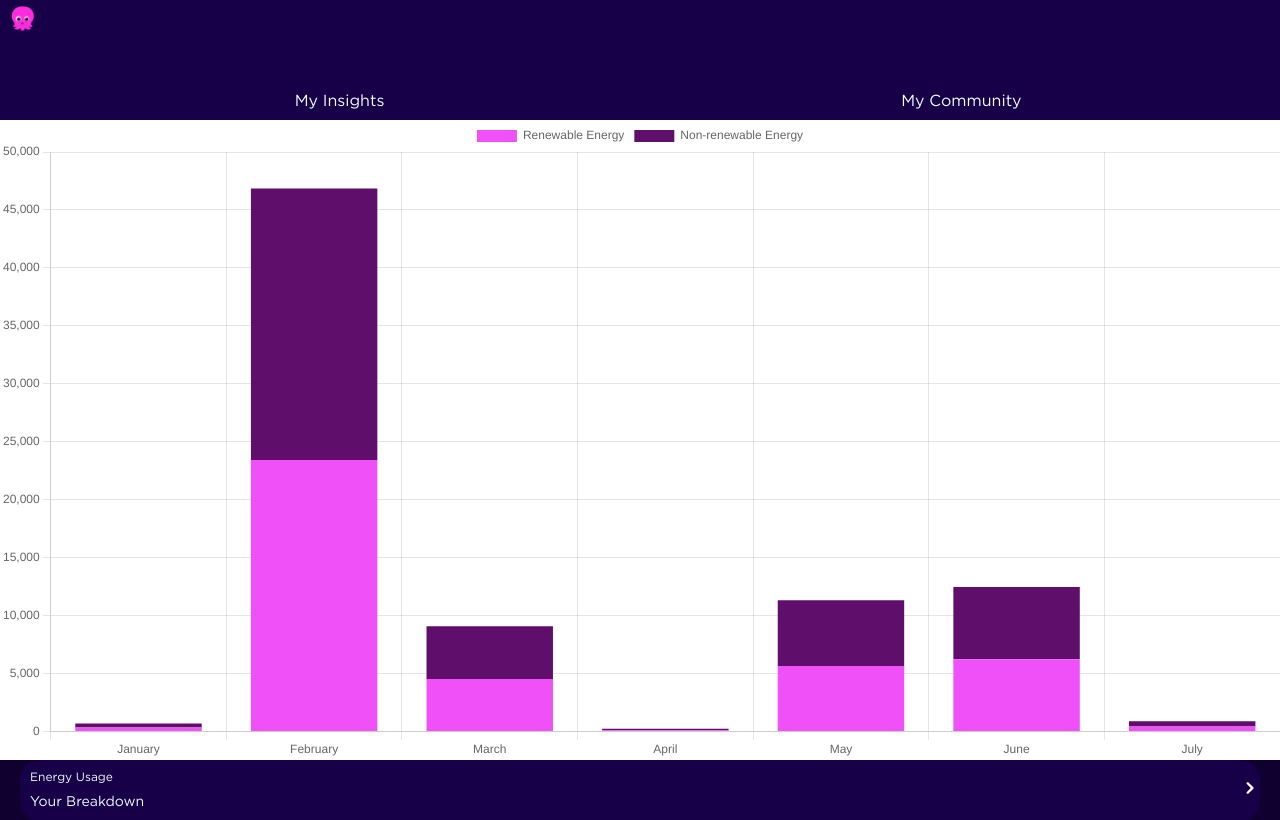
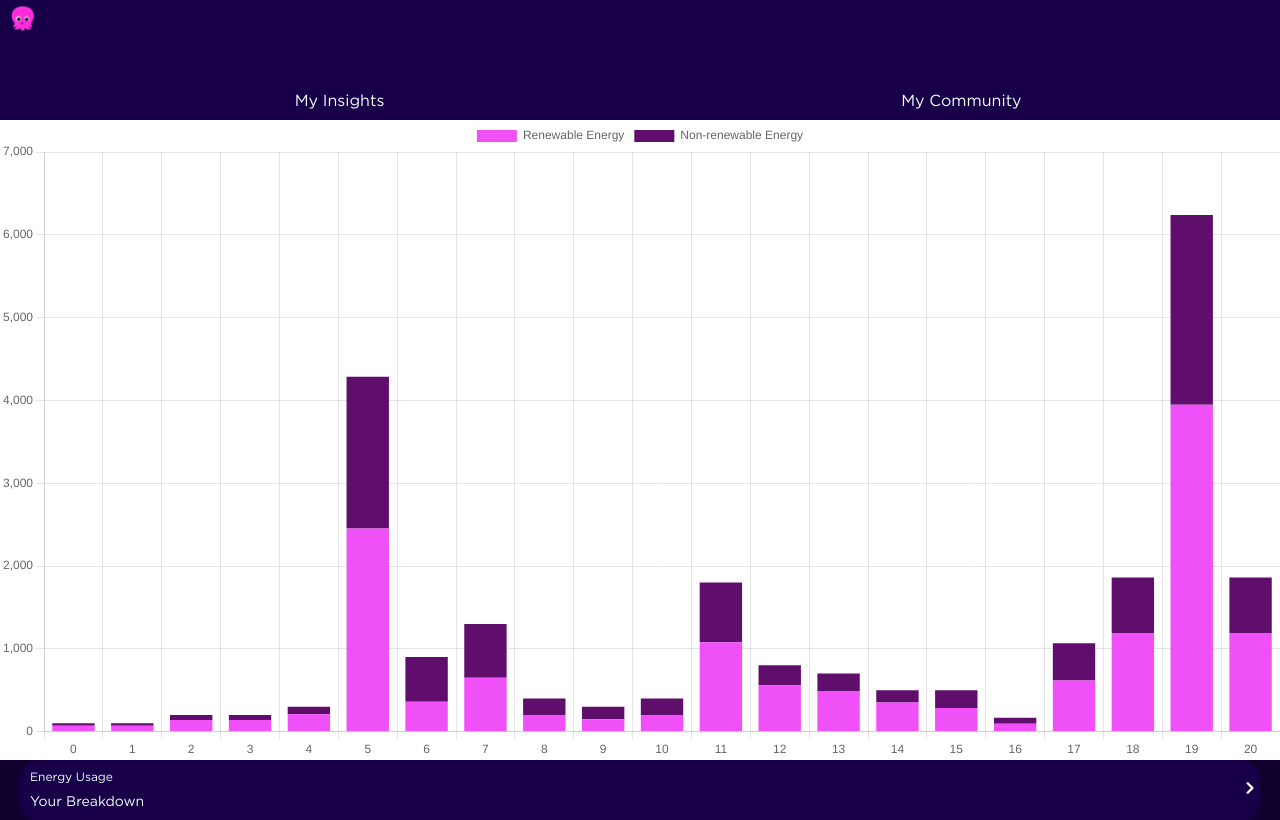
Before and after one commit to mescad/octopus-energy--project-client, a React (Create React App) app: page / in a window 1280 px wide. Shown: the top 820 px of the page. Built offline with nearby package versions, Linux system fonts and the light colour scheme.

Commit message:
Clean and connect data to the chart

```diff
--- a/src/assets/data/user-consumption.json
+++ b/src/assets/data/user-consumption.json
@@ -1,62 +1,6 @@
 {
     "data": {
       "smartMeterTelemetry": [
-        {
-          "readAt": "2023-08-12T20:25:00+00:00",
-          "consumption": "21924881.90",
-          "consumptionDelta": "0.00",
-          "renewable": "0.00",
-          "non-renewable": "0.00"
-        },
-        {
-          "readAt": "2023-08-12T20:55:00+00:00",
-          "consumption": "21924881.90",
-          "consumptionDelta": "0.00",
-          "renewable": "0.00",
-          "non-renewable": "0.00"
-        },
-        {
-          "readAt": "2023-08-12T21:25:00+00:00",
-          "consumption": "21924881.90",
-          "consumptionDelta": "0.00",
-          "renewable": "0.00",
-          "non-renewable": "0.00"
-        },
-        {
-          "readAt": "2023-08-12T21:55:00+00:00",
-          "consumption": "21924881.90",
-          "consumptionDelta": "0.00",
-          "renewable": "0.00",
-          "non-renewable": "0.00"
-        },
-        {
-          "readAt": "2023-08-12T22:25:00+00:00",
-          "consumption": "21924881.90",
-          "consumptionDelta": "0.00",
-          "renewable": "0.00",
-          "non-renewable": "0.00"
-        },
-        {
-          "readAt": "2023-08-12T22:55:00+00:00",
-          "consumption": "21924881.90",
-          "consumptionDelta": "0.00",
-          "renewable": "0.00",
-          "non-renewable": "0.00"
-        },
-        {
-          "readAt": "2023-08-12T23:25:00+00:00",
-          "consumption": "21924881.90",
-          "consumptionDelta": "0.00",
-          "renewable": "0.00",
-          "non-renewable": "0.00"
-        },
-        {
-          "readAt": "2023-08-12T23:55:00+00:00",
-          "consumption": "21924881.90",
-          "consumptionDelta": "0.00",
-          "renewable": "0.00",
-          "non-renewable": "0.00"
-        },
         {
           "readAt": "2023-08-13T00:25:00+00:00",
           "consumption": "21924881.90",
@@ -67,9 +11,9 @@
         {
           "readAt": "2023-08-13T00:55:00+00:00",
           "consumption": "21924881.90",
-          "consumptionDelta": "0.00",
-          "renewable": "0.00",
-          "non-renewable": "0.00"
+          "consumptionDelta": "100.3100",
+          "renewable": "0.70",
+          "non-renewable": "0.30"
         },
         {
           "readAt": "2023-08-13T01:25:00+00:00",
@@ -81,9 +25,9 @@
         {
           "readAt": "2023-08-13T01:55:00+00:00",
           "consumption": "21924881.90",
-          "consumptionDelta": "0.00",
-          "renewable": "0.00",
-          "non-renewable": "0.00"
+          "consumptionDelta": "100.3100",
+          "renewable": "0.70",
+          "non-renewable": "0.30"
         },
         {
           "readAt": "2023-08-13T02:25:00+00:00",
@@ -95,9 +39,9 @@
         {
           "readAt": "2023-08-13T02:55:00+00:00",
           "consumption": "21924881.90",
-          "consumptionDelta": "0.00",
-          "renewable": "0.00",
-          "non-renewable": "0.00"
+          "consumptionDelta": "200.3100",
+          "renewable": "0.70",
+          "non-renewable": "0.30"
         },
         {
           "readAt": "2023-08-13T03:25:00+00:00",
@@ -109,9 +53,9 @@
         {
           "readAt": "2023-08-13T03:55:00+00:00",
           "consumption": "21924881.90",
-          "consumptionDelta": "0.00",
-          "renewable": "0.00",
-          "non-renewable": "0.00"
+          "consumptionDelta": "200.3100",
+          "renewable": "0.70",
+          "non-renewable": "0.30"
         },
         {
           "readAt": "2023-08-13T04:25:00+00:00",
@@ -123,9 +67,9 @@
         {
           "readAt": "2023-08-13T04:55:00+00:00",
           "consumption": "21924881.90",
-          "consumptionDelta": "0.00",
-          "renewable": "0.00",
-          "non-renewable": "0.00"
+          "consumptionDelta": "300.3100",
+          "renewable": "0.70",
+          "non-renewable": "0.30"
         },
         {
           "readAt": "2023-08-13T05:25:00+00:00",
@@ -151,9 +95,9 @@
         {
           "readAt": "2023-08-13T06:55:00+00:00",
           "consumption": "21929168.18",
-          "consumptionDelta": "0.00",
-          "renewable": "0.00",
-          "non-renewable": "0.00"
+          "consumptionDelta": "900.3100",
+          "renewable": "0.40",
+          "non-renewable": "0.60"
         },
         {
           "readAt": "2023-08-13T07:25:00+00:00",
@@ -165,9 +109,9 @@
         {
           "readAt": "2023-08-13T07:55:00+00:00",
           "consumption": "21929168.18",
-          "consumptionDelta": "0.00",
-          "renewable": "0.00",
-          "non-renewable": "0.00"
+          "consumptionDelta": "1300.3100",
+          "renewable": "0.50",
+          "non-renewable": "0.50"
         },
         {
           "readAt": "2023-08-13T08:25:00+00:00",
@@ -179,9 +123,9 @@
         {
           "readAt": "2023-08-13T08:55:00+00:00",
           "consumption": "21929168.18",
-          "consumptionDelta": "0.00",
-          "renewable": "0.00",
-          "non-renewable": "0.00"
+          "consumptionDelta": "400.3100",
+          "renewable": "0.50",
+          "non-renewable": "0.50"
         },
         {
           "readAt": "2023-08-13T09:25:00+00:00",
@@ -193,9 +137,9 @@
         {
           "readAt": "2023-08-13T09:55:00+00:00",
           "consumption": "21929168.18",
-          "consumptionDelta": "0.00",
-          "renewable": "0.00",
-          "non-renewable": "0.00"
+          "consumptionDelta": "300.3100",
+          "renewable": "0.50",
+          "non-renewable": "0.50"
         },
         {
           "readAt": "2023-08-13T10:25:00+00:00",
@@ -207,9 +151,9 @@
         {
           "readAt": "2023-08-13T10:55:00+00:00",
           "consumption": "21929168.18",
-          "consumptionDelta": "0.00",
-          "renewable": "0.00",
-          "non-renewable": "0.00"
+          "consumptionDelta": "400.3100",
+          "renewable": "0.50",
+          "non-renewable": "0.50"
         },
         {
           "readAt": "2023-08-13T11:25:00+00:00",
@@ -221,9 +165,9 @@
         {
           "readAt": "2023-08-13T11:55:00+00:00",
           "consumption": "21929168.18",
-          "consumptionDelta": "0.00",
-          "renewable": "0.00",
-          "non-renewable": "0.00"
+          "consumptionDelta": "1800.3100",
+          "renewable": "0.60",
+          "non-renewable": "0.40"
         },
         {
           "readAt": "2023-08-13T12:25:00+00:00",
@@ -235,9 +179,9 @@
         {
           "readAt": "2023-08-13T12:55:00+00:00",
           "consumption": "21929168.18",
-          "consumptionDelta": "0.00",
-          "renewable": "0.00",
-          "non-renewable": "0.00"
+          "consumptionDelta": "800.3100",
+          "renewable": "0.70",
+          "non-renewable": "0.30"
         },
         {
           "readAt": "2023-08-13T13:25:00+00:00",
@@ -249,9 +193,9 @@
         {
           "readAt": "2023-08-13T13:55:00+00:00",
           "consumption": "21929168.18",
-          "consumptionDelta": "0.00",
-          "renewable": "0.00",
-          "non-renewable": "0.00"
+          "consumptionDelta": "700.3100",
+          "renewable": "0.70",
+          "non-renewable": "0.30"
         },
         {
           "readAt": "2023-08-13T14:25:00+00:00",
@@ -263,9 +207,9 @@
         {
           "readAt": "2023-08-13T14:55:00+00:00",
           "consumption": "21929168.18",
-          "consumptionDelta": "0.00",
-          "renewable": "0.00",
-          "non-renewable": "0.00"
+          "consumptionDelta": "500.3100",
+          "renewable": "0.70",
+          "non-renewable": "0.30"
         },
         {
           "readAt": "2023-08-13T15:25:00+00:00",
@@ -277,9 +221,9 @@
         {
           "readAt": "2023-08-13T15:55:00+00:00",
           "consumption": "21929168.18",
-          "consumptionDelta": "0.00",
-          "renewable": "0.00",
-          "non-renewable": "0.00"
+          "consumptionDelta": "500.3100",
+          "renewable": "0.57",
+          "non-renewable": "0.43"
         },
         {
           "readAt": "2023-08-13T16:25:00+00:00",
@@ -291,9 +235,9 @@
         {
           "readAt": "2023-08-13T16:55:00+00:00",
           "consumption": "21929168.18",
-          "consumptionDelta": "0.00",
-          "renewable": "0.00",
-          "non-renewable": "0.00"
+          "consumptionDelta": "168.3100",
+          "renewable": "0.57",
+          "non-renewable": "0.43"
         },
         {
           "readAt": "2023-08-13T17:25:00+00:00",
@@ -319,9 +263,9 @@
         {
           "readAt": "2023-08-13T18:55:00+00:00",
           "consumption": "21930234.14",
-          "consumptionDelta": "0.00",
-          "renewable": "0.00",
-          "non-renewable": "0.00"
+          "consumptionDelta": "1860.6500",
+          "renewable": "0.64",
+          "non-renewable": "0.36"
         },
         {
           "readAt": "2023-08-13T19:25:00+00:00",
@@ -340,6 +284,13 @@
         {
           "readAt": "2023-08-13T20:25:00+00:00",
           "consumption": "21936472.81",
+          "consumptionDelta": "1860.6500",
+          "renewable": "0.64",
+          "non-renewable": "0.36"
+        },
+        {
+          "readAt": "2023-08-13T20:55:00+00:00",
+          "consumption": "21924881.90",
           "consumptionDelta": "0.00",
           "renewable": "0.00",
           "non-renewable": "0.00"
--- a/src/components/Chart/Chart.js
+++ b/src/components/Chart/Chart.js
@@ -1,4 +1,4 @@
-import React, { useEffect, useState } from 'react';
+import React, { useEffect, useState } from "react";
 import {
 	Chart as ChartJS,
 	CategoryScale,
@@ -7,12 +7,12 @@ import {
 	Title,
 	Tooltip,
 	Legend,
-} from 'chart.js';
-import { Bar } from 'react-chartjs-2';
-import dataJson from "../../assets/data/user-consumption.json"
-import { useNavigate } from 'react-router';
+} from "chart.js";
+import { Bar } from "react-chartjs-2";
+import dataJson from "../../assets/data/user-consumption.json";
+import moment from "moment/moment";
 
-function Chart(){
+function Chart() {
 	ChartJS.register(
 		CategoryScale,
 		LinearScale,
@@ -22,22 +22,59 @@ function Chart(){
 		Legend
 	);
 
-    const [label, setLabel] = useState([]);
+	const [isLoading, setIsLoading] = useState(true);
+	const [chartData, setChartData] = useState(null);
 
-    // useEffect(()=>{
-    //     const usages = dataJson.data.smartMeterTelemetry;
-    //     usages.forEach((usage)=>{
-    //         console.log(usage);
-    //         setLabel()
-    //     })
-    // },[])
+	useEffect(() => {
+		const usages = dataJson.data.smartMeterTelemetry;
+		let labels = [];
+		let renewableData = [];
+		let nonRenewableData = [];
+		usages.forEach((usage) => {
+			console.log(usage);
+			const thisTime = usage.readAt;
+			const consumptionDelta = usage.consumptionDelta;
+			const renewable = consumptionDelta * Number(usage.renewable);
+			const nonRenewable = consumptionDelta * Number(usage["non-renewable"]);
+			const hour = moment(thisTime).hour();
+			const hourIndex = labels.indexOf(hour);
+            const labelLength = labels.length;
+			console.log(hourIndex);
+			if (hourIndex === -1) {
+				labels.push(hour);
+				renewableData.push(renewable);
+				nonRenewableData.push(nonRenewable);
+			}
+			if (hourIndex !== -1) {
+                renewableData[labelLength-1] = renewableData[labelLength-1] + renewable;
+                nonRenewableData[labelLength-1] = nonRenewableData[labelLength-1] + nonRenewable;
+			}
+		});
+		console.log(labels);
 
+		setChartData({
+			labels,
+			datasets: [
+				{
+					label: "Renewable Energy",
+					data: renewableData,
+					backgroundColor: "#F050F8",
+				},
+				{
+					label: "Non-renewable Energy",
+					data: nonRenewableData,
+					backgroundColor: "#600E6B",
+				},
+			],
+		});
+
+		setIsLoading(false);
+	}, []);
 
 	const options = {
 		plugins: {
 			title: {
 				display: false,
-        //   text: 'Chart.js Bar Chart - Stacked',
 			},
 		},
 		responsive: true,
@@ -51,26 +88,11 @@ function Chart(){
 		},
 	};
 
-    const labels = ['January', 'February', 'March', 'April', 'May', 'June', 'July'];
+	if (isLoading) {
+		return;
+	}
 
-    const data = {
-      labels,
-      datasets: [
-        {
-          label: 'Renewable Energy',
-          data: [345,23423,4545,123,5664,6234,444],
-          backgroundColor: '#F050F8',
-        },
-        {
-          label: 'Non-renewable Energy',
-          data: [345,23423,4545,123,5664,6234,444],
-          backgroundColor: '#600E6B',
-        }
-      ],
-    };
-
-    return <Bar options={options} data={data} />
-
+	return <Bar options={options} data={chartData} />;
 }
 
 export default Chart;
```
Lines whose indentation alone changed are shown as unchanged.
